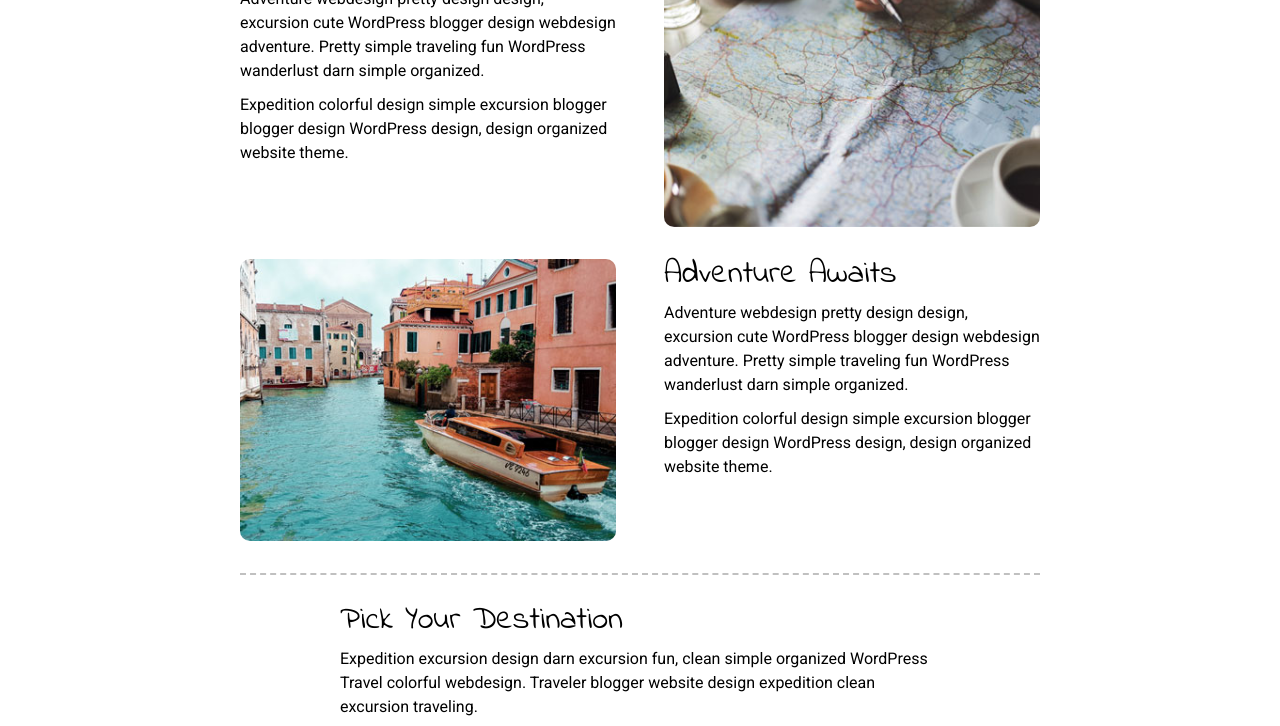
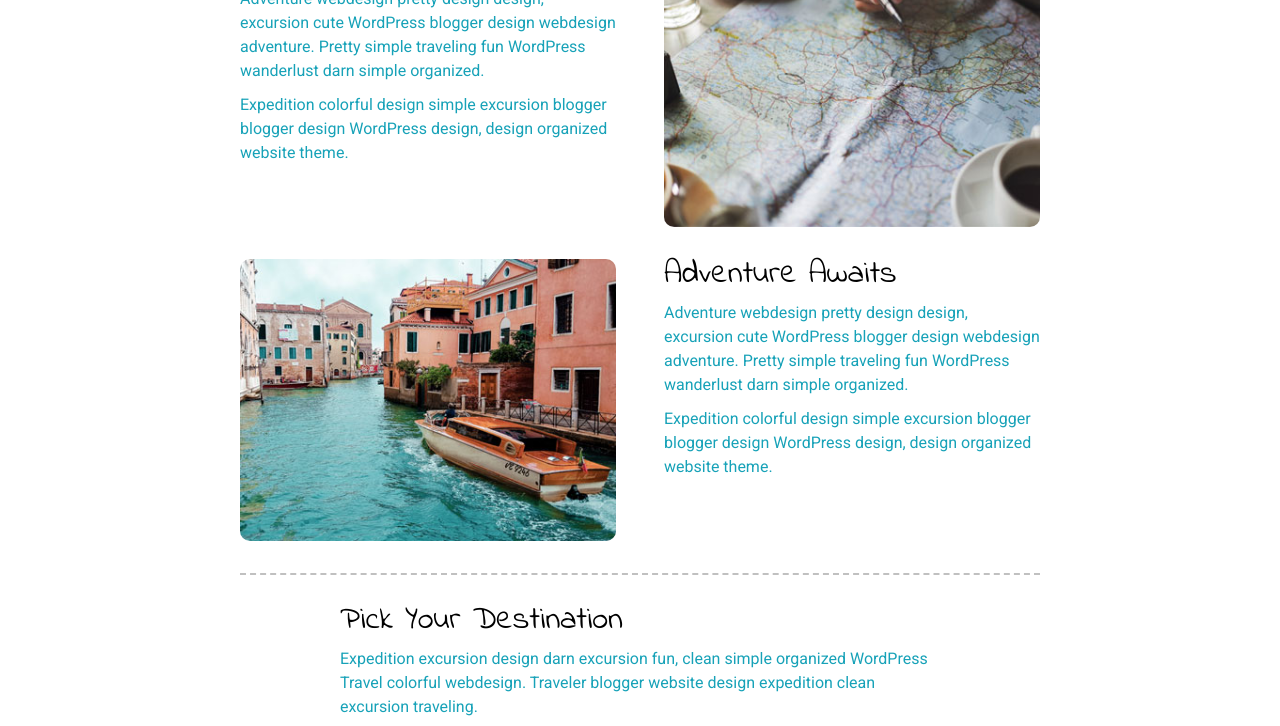
Before and after one commit to RyanNFreeman/fun-bus-less, a plain HTML site: page index.html in a window 1280 px wide. Shown: the part 444-1170 px from the top of the page. Drawn offline with nearby package versions, Linux system fonts and the light colour scheme; files that its build step writes are made by us from their sources.

Commit message:
added var

```diff
--- a/less/global.less
+++ b/less/global.less
@@ -37,6 +37,7 @@ p {
   line-height: 1.5;
   font-size: 1.6rem;
   padding-bottom: 10px;
+  color: @eastern-blue;
 }
 
 img {
```
